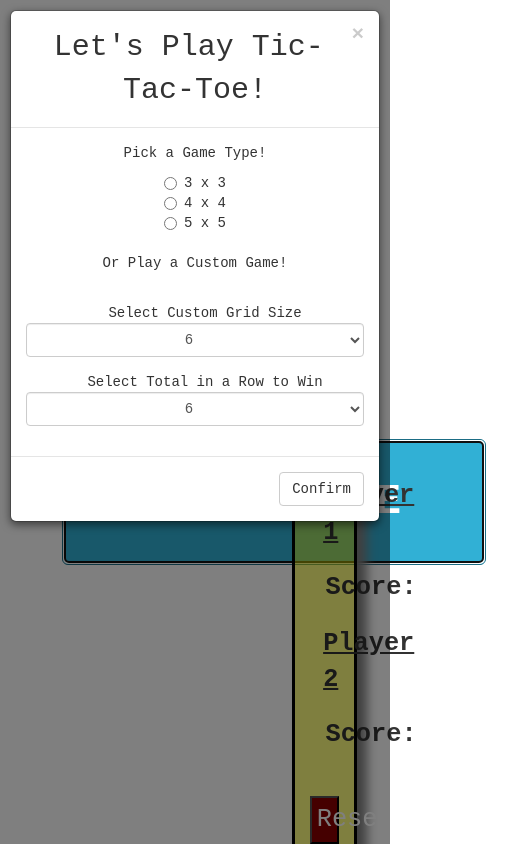
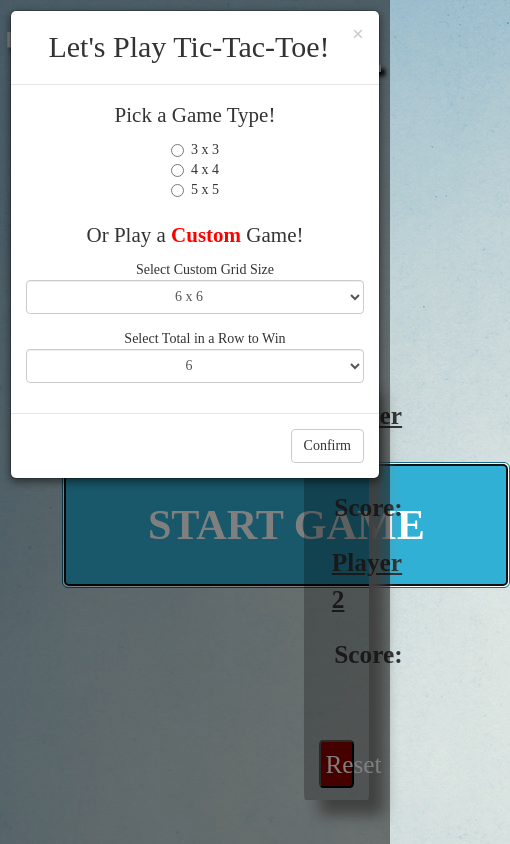
Before and after one commit to whangsajang/c8_tictactoe, a plain HTML site: page index.html in a window 390 px wide. Both pictures are taken after a click on the button "START GAME". Shown: the top 844 px of the page, 510 px wide, since content can reach past the window. Drawn offline with nearby package versions, Linux system fonts and the light colour scheme.

Commit message:
genes_branch

```diff
--- a/index.html
+++ b/index.html
@@ -30,33 +30,33 @@
                         <h2 class="modal-title">Let's Play Tic-Tac-Toe!</h2>
                     </div>
                     <div class="modal-body">
-                        <p>Pick a Game Type!</p>
+                        <p class="modal-text">Pick a Game Type!</p>
                         <div class="radio">
-                            <label><input type="radio" name="optradio" value="3">3 x 3</label><br>
-                            <label><input type="radio" name="optradio" value="4">4 x 4</label><br>
-                            <label><input type="radio" name="optradio" value="5">5 x 5</label><br><br>
-                            <p>Or Play a Custom Game!</p><br>
-                            <div class="form-group">
-                                <label for="sel1">Select Custom Grid Size</label>
+                            <label><input type="radio" name="optradio" value="3" class="modal-text">3 x 3</label><br>
+                            <label><input type="radio" name="optradio" value="4" class="modal-text">4 x 4</label><br>
+                            <label><input type="radio" name="optradio" value="5" class="modal-text">5 x 5</label><br><br>
+                            <p class="modal-text">Or Play a <strong style="color:red">Custom </strong>Game!</p>
+                            <div class="form-group" class="modal-text">
+                                <label for="sel1" >Select Custom Grid Size</label>
                                 <select class="form-control" id="sel1">
-                                    <option>6</option>
-                                    <option>7</option>
-                                    <option>8</option>
-                                    <option>9</option>
-                                    <option>10</option>
-                                    <option>11</option>
-                                    <option>12</option>
-                                    <option>13</option>
-                                    <option>14</option>
-                                    <option>15</option>
-                                    <option>16</option>
-                                    <option>17</option>
-                                    <option>18</option>
-                                    <option>19</option>
-                                    <option>20</option>
+                                    <option>6 x 6</option>
+                                    <option>7 x 7</option>
+                                    <option>8 x 8</option>
+                                    <option>9 x 9</option>
+                                    <option>10 x 10</option>
+                                    <option>11 x 11</option>
+                                    <option>12 x 12</option>
+                                    <option>13 x 13</option>
+                                    <option>14 x 14</option>
+                                    <option>15 x 15</option>
+                                    <option>16 x 16</option>
+                                    <option>17 x 17</option>
+                                    <option>18 x 18</option>
+                                    <option>19 x 19</option>
+                                    <option>20 x 20</option>
                                 </select>
                             </div>
-                            <div class="form-group">
+                            <div class="form-group" class="modal-text">
                                 <label for="sel2">Select Total in a Row to Win</label>
                                 <select class="form-control" id="sel2">
                                     <option>6</option>
@@ -88,8 +88,24 @@
         </div>
 
     </div>
+    <div class="game-area"></div>
+    <div class="x-wins"><img src="images/x.png" class="x-wins-img"> WINS!</div>
+    <div class="o-wins"><img src="images/o.png" class="o-wins-img"> WINS!</div>
+    </div>
+</div>
+</div>
+<aside class="stat-container col-md-2 col-s-2 col-xs-2">
+    <div class="stat-text player col-md-12 col-s-12 col-xs-12">Player 1</div>
+    <div class="stat-text col-md-12 col-s-12 col-xs-12">Score:</div>
+    <div class="stat-text player col-md-12 col-s-12 col-xs-12">Player 2</div>
+    <div class="stat-text col-md-12 col-s-12 col-xs-12">Score:</div>
+    <button class="reset col-md-12-col-s-12 col-xs-12">Reset</button>
+</aside>
+</body>
+</html>
 
-    <div class="game-area"></div>
+<!--OLD BS CODE-->
+
 <!--<div class="row col-md-12">-->
 <!--<div class="cells column_0 row_0 col-md-4 col-s-4 col-xs-4">-->
 <!--<img class="img-responsive x" src="images/x.png">-->
@@ -130,16 +146,3 @@
 <!--<div class="cells column_2 row_2 col-md-4 col-s-4 col-xs-4">-->
 <!--<img class="img-responsive x" src="images/x.png">-->
 <!--<img class="img-responsive o" src="images/o.png">-->
-    <!--</div>-->
-</div>
-
-</div>
-<aside class="stat-container col-md-2 col-s-2 col-xs-2">
-    <div class="stat-text player col-md-12 col-s-12 col-xs-12">Player 1</div>
-    <div class="stat-text col-md-12 col-s-12 col-xs-12">Score:</div>
-    <div class="stat-text player col-md-12 col-s-12 col-xs-12">Player 2</div>
-    <div class="stat-text col-md-12 col-s-12 col-xs-12">Score:</div>
-    <button class="reset col-md-12-col-s-12 col-xs-12">Reset</button>
-</aside>
-</body>
-</html>
--- a/script.js
+++ b/script.js
@@ -14,7 +14,6 @@ var reset_timer = null;
 
 function make_move() {
     //main function executed on click. add image to block, call check_win, call check_draw, increase play_count
-
     self = $(this);
     console.log(self);
 
@@ -420,16 +419,14 @@ function game_board() {
 
 function reset() {
     //clear all the objects in arrays, clear gameboard
-    function reset() {
-        player_1 = [];
-        player_2 = [];
+    player1_array = [];
+    player2_array = [];
     play_count = 1;
     cell_count = 3;
     player1_wins = 0;
     player2_wins = 0;
     $('.x').hide(); // remove or toggle class??
     $('.o').hide();
-    }
 
 }
 // function display() {
@@ -450,8 +447,15 @@ function reset() {
 
 $(document).ready(function(){
 
-
     $('.close-modal').click(function(){
         game_board();
     });
+    $('.x-wins').hide();
+    $('.o-wins').hide();
 });
+
+// //FIGURE OUT HOW TO INCORPORATE THIS INTO CODE
+// $('.x-wins .o-wins').click(function() {
+//     $('.x-wins').fadeIn('slow');
+//     $('.o-wins').fadeIn('slow');
+// });
--- a/style.css
+++ b/style.css
@@ -1,13 +1,18 @@
 * {
     padding: 0;
     margin: 0;
-    font-family: "Courier New";
+    font-family: "American Typewriter";
     text-align: center;
     box-sizing: border-box;
 }
+body {
+    background-image: url('images/background.jpg');
+}
 .title {
-    font-size: 8vh;
+    font-size: 10vh;
     font-weight: bold;
+    text-shadow: 4px 4px 4px black;
+    color: white;
 }
 .start-game-modal {
     top: 25vh;
@@ -17,9 +22,16 @@
     font-weight: bold;
     font-size: 5vh;
 }
+.modal-text {
+    font-size: 1.5em;
+}
 .game-container {
-    margin-top: 3vh;
+    margin-top: 0vh;
     height: 80vh;
+}
+.game-area-parent {
+    width: 100%;
+    height: 100%;
 }
 .game-area {
     width: 100%;
@@ -32,20 +44,21 @@
 }
 .stat-container {
     height: 50vh;
-    margin-top: 30vh;
-    border: black 3px solid;
-    background-color:rgba(255, 255, 0, 0.5);
-    box-shadow: 10px 10px 10px grey;
+    margin: 15vh 0 0 3vw;
+    background-color:rgba(0, 0, 0, 0.25);
+    box-shadow: 15px 15px 15px grey;
+    border-radius: 2%;
 }
 .cells {
-    border: solid 3px black;
     height: 25vh;
-    background-color:rgba(255, 255, 0, 0.5);
-    box-shadow: 10px 10px 10px grey;
+    background-color:rgba(0, 0, 0, 0.1);
+    box-shadow: 15px 15px 15px grey;
     display: flex;
+    border-radius: 3%;
     align-items: center;
     justify-items: center;
-
+    transition-duration: 1.25s;
+    transform-style: preserve-3d;
 }
 .stat-text {
     margin-top: 0.8vh;
@@ -58,15 +71,44 @@
     padding: 1.5vh;
 }
 .reset {
-    margin-top: 5vh;
+    margin-top: 8vh;
     background-color: darkred;
+    border-radius: 10%;
     color: white;
     padding: 0.5vh;
     font-size: 3vh;
 }
-.x, .o {
+.x {
     position: absolute;
-    height: 100px;
-    width: 100px;
-    /*// margin: 3vh;*/
+    margin-top: 8%;
+    margin-left: 15%;
+    height: 75%;
+    width: 75%;
+    /*transform: rotate3D(0,1,0, 180deg);*/
 }
+.o {
+    position: absolute;
+    margin-top: 9%;
+    margin-left: 13%;
+    height: 75%;
+    width: 75%;
+    /*transform: rotate3D(0,1,0, 180deg);*/
+}
+.x-wins, .o-wins {
+    display: flex;
+    justify-content: center;
+    align-items: center;
+    position: absolute;
+    width: 750px;
+    height: 250px;
+    top: 25%;
+    left: 15%;
+    font-weight: bold;
+    font-size: 12vh;
+    background-color:rgba(255, 255, 255, 0.25);
+    box-shadow: 15px 15px 15px grey;
+}
+.x-wins-img, .o-wins-img {
+    width: 250px;
+    height: 250px;
+}
```
Also changed, not shown: images/background.jpg (added). Lines whose indentation alone changed are shown as unchanged.
